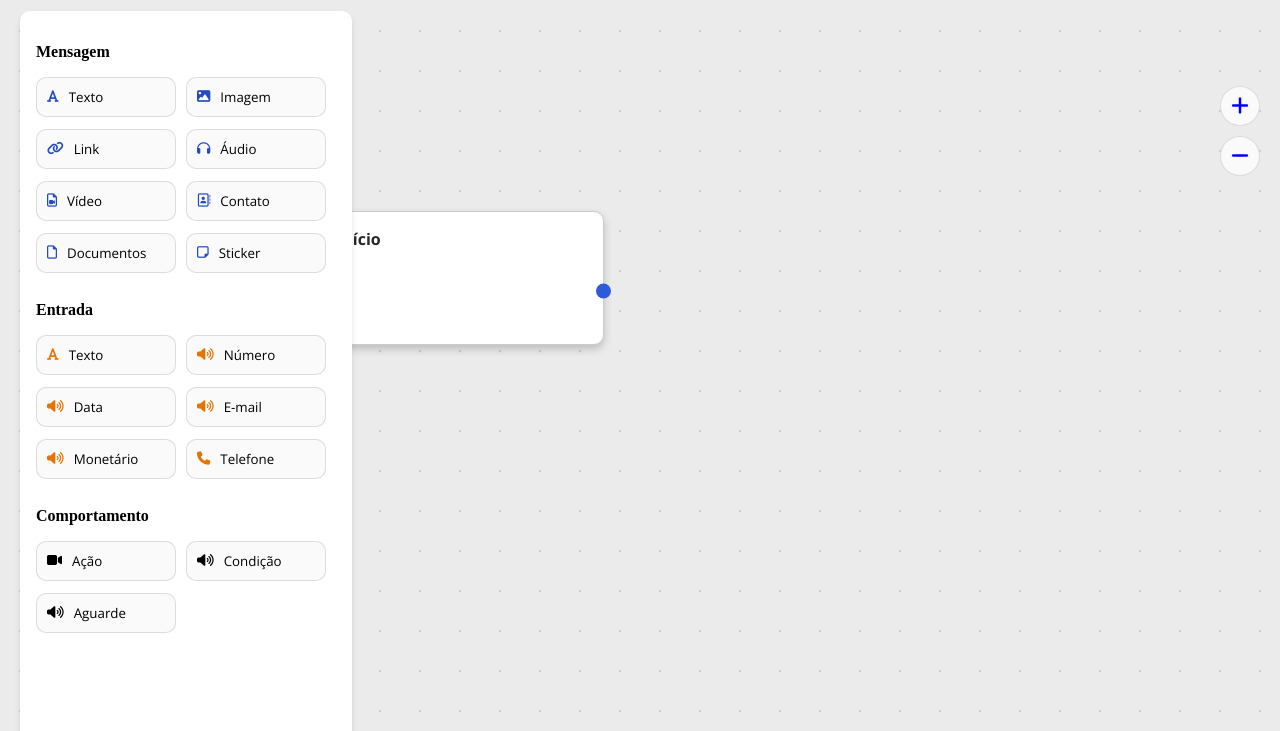
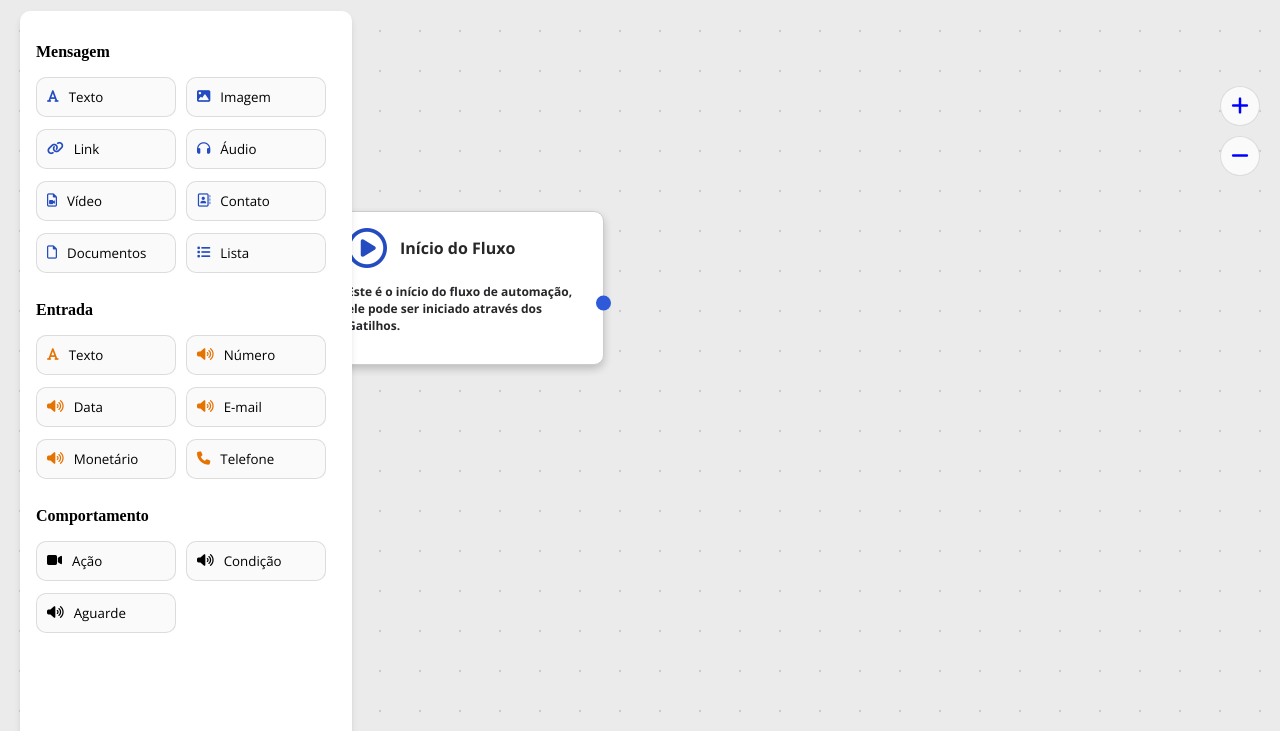
Before and after one commit to rafaelrochamor/Automation_Flow, a plain HTML site: page index.html in a window 1280 px wide. Shown: the part 69-800 px from the top of the page. Drawn offline with nearby package versions, Linux system fonts and the light colour scheme.

Commit message:
Terceiro Commit

```diff
--- a/css/style.css
+++ b/css/style.css
@@ -1,5 +1,3 @@
-
-
 /* Estilos globais */
 @import url('https://fonts.googleapis.com/css2?family=Open+Sans:wght@300;400;500;600;700&display=swap');
 
@@ -118,9 +116,9 @@ h1[contenteditable="true"] {
 
 
 /* Estilos para o card */
-.flow-card {
+.flow-card-start {
     width: 250px;
-    height: 100px;
+    height: 120px;
     background-color: white;
     border: 1px solid #ccc;
     padding: 16px;
@@ -170,18 +168,50 @@ h1[contenteditable="true"] {
 
 
 
-.flow-card.active {
+.fa-circle-play {
+    font-size: 40px;
+    /* Ajuste o tamanho conforme necessário */
+    color: #244CC0;
+    margin-left: 10px;
+
+}
+
+.flow-card-start.active {
     border-color: #2E59D9;
     /* Adicionar borda de contorno azul ao card ativo */
 }
 
+
+.flow-card-text {
+    margin-top: 15px;
+    margin-left: 10px;
+    font-family: "Open Sans";
+    font-size: 12px;
+
+
+}
+
+.card-title {
+
+    margin-left: 13px;
+}
+
+.card-group {
+    display: flex;
+    align-items: center;
+
+}
+
+
+.flow-pane {}
+
 .icon-blue {
     color: #244CC0;
-  }
+}
 
-  .icon-orange {
+.icon-orange {
     color: #e67200;
-  }
+}
 
 
 /* Estilo para os ícones de zoom */
--- a/index.html
+++ b/index.html
@@ -10,7 +10,9 @@
 
 </head>
 
-<body class="container">
+<body class="container"></div>
+
+ <div class="flow-pane">
 
     <div class="header">
         <div class="title">
@@ -20,6 +22,8 @@
             <button class="publish-button">Publicar</button>
         </div>
     </div>
+
+
 
     <div class="zoom-controls">
         <button class="zoom-button zoom-in">
@@ -66,7 +70,7 @@
                 </button>
 
                 <button class="sidebar-button">
-                    <i class="fa-regular fa-note-sticky icon-blue"></i> Sticker
+                    <i class="fa-solid fa-list icon-blue"></i> Lista
                 </button>
 
 
@@ -128,18 +132,22 @@
 
             </div>
 
-        </div>
 
     </section>
 
-    <div class="page">
-        <!-- Área onde os cards aparecerão ao serem soltos -->
-      </div>
 
-    <div id="inicio-fluxo" class="flow-card">Início</div>
+
+        <div id="inicio-fluxo" class="flow-card-start">
+            <div class="card-group">
+            <i class="fa-regular fa-circle-play"></i>
+            <span class="card-title">Início do Fluxo</span>
+            </div>
+            <div class="flow-card-text">Este é o início do fluxo de automação, ele pode ser iniciado através dos Gatilhos.</div>
+
+        </div>
+ </div>
 
 
     <script src="js/main.js"></script>
 </body>
-
 </html>
--- a/js/main.js
+++ b/js/main.js
@@ -4,6 +4,30 @@ document.addEventListener('DOMContentLoaded', () => {
     const publishButton = document.querySelector('.publish-button');
 
     let offsetX, offsetY, dragging = false;
+
+
+    const zoomInButton = document.querySelector('.zoom-in');
+    const zoomOutButton = document.querySelector('.zoom-out');
+    const flowCard = document.querySelector('.flow-card-start');
+
+    let currentScale = 1; // Valor inicial da escala
+    const maxZooms = 5; // Máximo de zooms permitidos
+
+    zoomInButton.addEventListener('click', () => {
+      if (currentScale < 1.5) { // Verifica se a escala não ultrapassa o limite
+        currentScale += 0.1; // Incrementa o valor da escala
+        flowCard.style.transform = `scale(${currentScale})`; // Aplica a nova escala
+      }
+    });
+
+    zoomOutButton.addEventListener('click', () => {
+      if (currentScale > 0.6) { // Verifica se a escala não ultrapassa o limite
+        currentScale -= 0.1; // Decrementa o valor da escala
+        flowCard.style.transform = `scale(${currentScale})`; // Aplica a nova escala
+      }
+    });
+
+
 
     inicioFluxo.addEventListener('mousedown', e => {
         if (e.button !== 0) return;
@@ -45,4 +69,6 @@ document.addEventListener('DOMContentLoaded', () => {
 
 
 
+
+
 });
```
